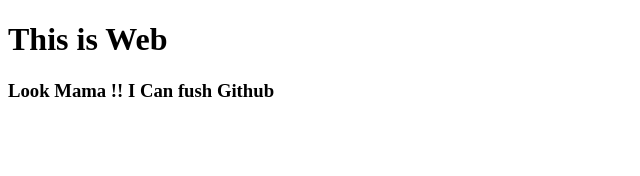
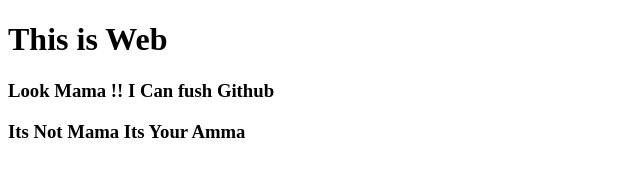
Before and after one commit to shariarmozumder/my-first-website, a plain HTML site: page index.html in a window 1280 px wide. Shown: the whole page, without its empty margins (0-640 px from the left). Drawn offline with Linux system fonts and the light colour scheme.

Commit message:
Update index.html

```diff
--- a/index.html
+++ b/index.html
@@ -9,5 +9,6 @@
 </head>
 <body>
       <h3>Look Mama !! I Can fush Github</h3>
+     <h3>Its Not Mama Its Your Amma</h3>
 </body>
 </html>
```
